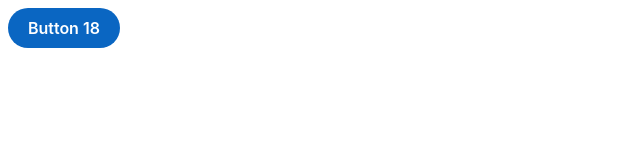
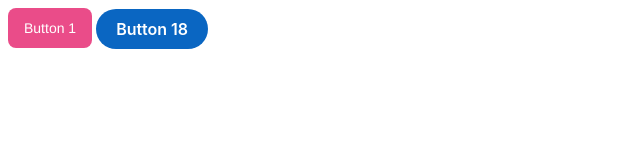
Before and after one commit to rolivasarhelyi/UI-Buttons, a plain HTML site: page index.html in a window 1280 px wide. Shown: the whole page, without its empty margins (0-640 px from the left). Drawn offline with Linux system fonts and the light colour scheme.

Commit message:
added Dribble button

```diff
--- a/index.html
+++ b/index.html
@@ -7,6 +7,7 @@
     <title>Buttons</title>
   </head>
   <body>
+    <button class="button-1" role="button">Button 1</button>
     <button class="button-18" role="button">Button 18</button>
   </body>
 </html>
--- a/style.css
+++ b/style.css
@@ -1,3 +1,36 @@
+.button-1 {
+  background-color: #ea4c89;
+  border-radius: 8px;
+  border-style: none;
+  box-sizing: border-box;
+  color: #ffffff;
+  cursor: pointer;
+  display: inline-block;
+  font-family: "Haas Grot Text R Web", "Helvetica Neue", Helvetica, Arial,
+    sans-serif;
+  font-size: 14px;
+  font-weight: 500;
+  height: 40px;
+  line-height: 20px;
+  list-style: none;
+  margin: 0;
+  outline: none;
+  padding: 10px 16px;
+  position: relative;
+  text-align: center;
+  text-decoration: none;
+  transition: color 100ms;
+  vertical-align: baseline;
+  user-select: none;
+  -webkit-user-select: none;
+  touch-action: manipulation;
+}
+
+.button-1:hover,
+.button-1:focus {
+  background-color: #f082ac;
+}
+
 .button-18 {
   align-items: center;
   background-color: #0a66c2;
```
